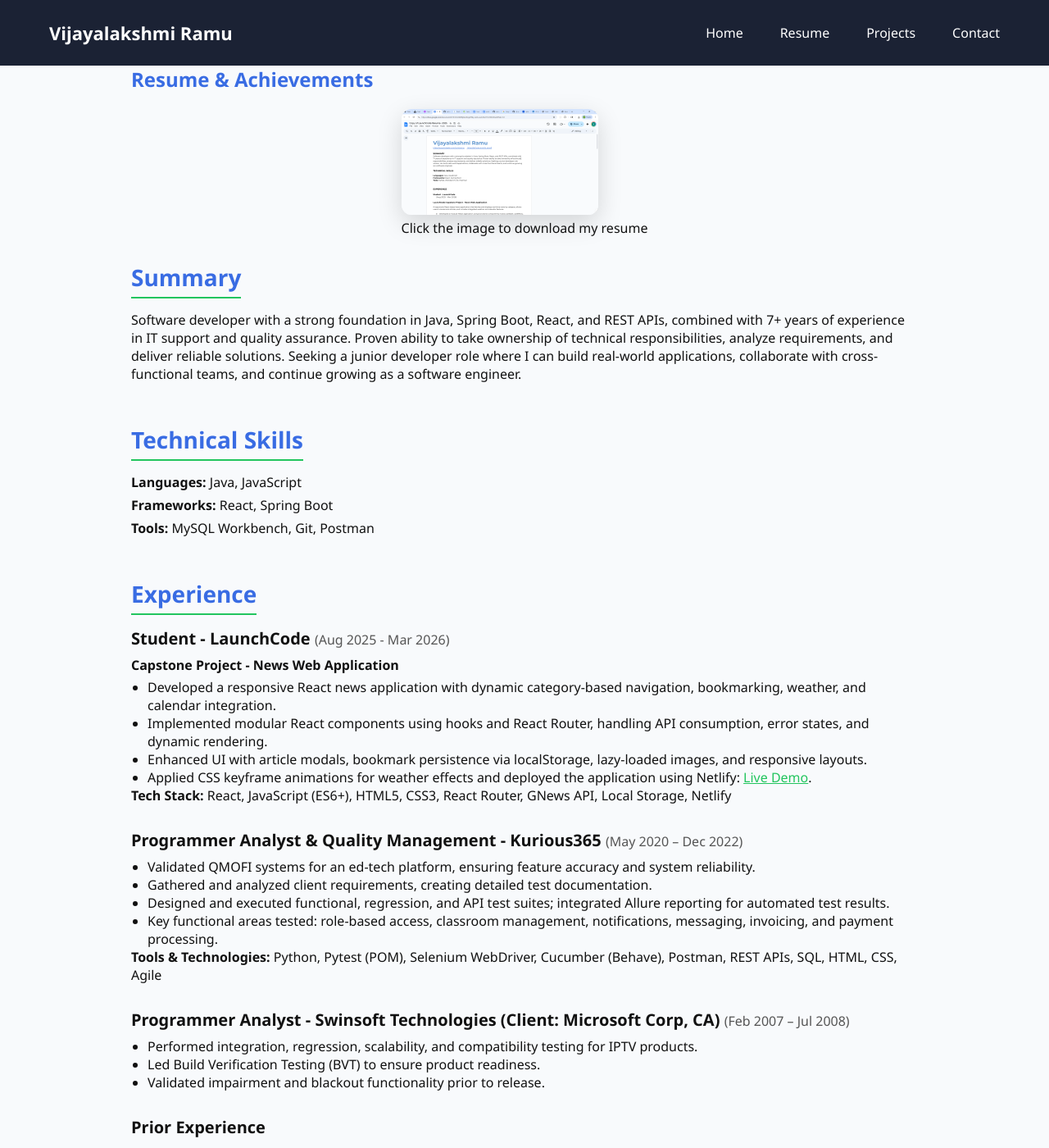
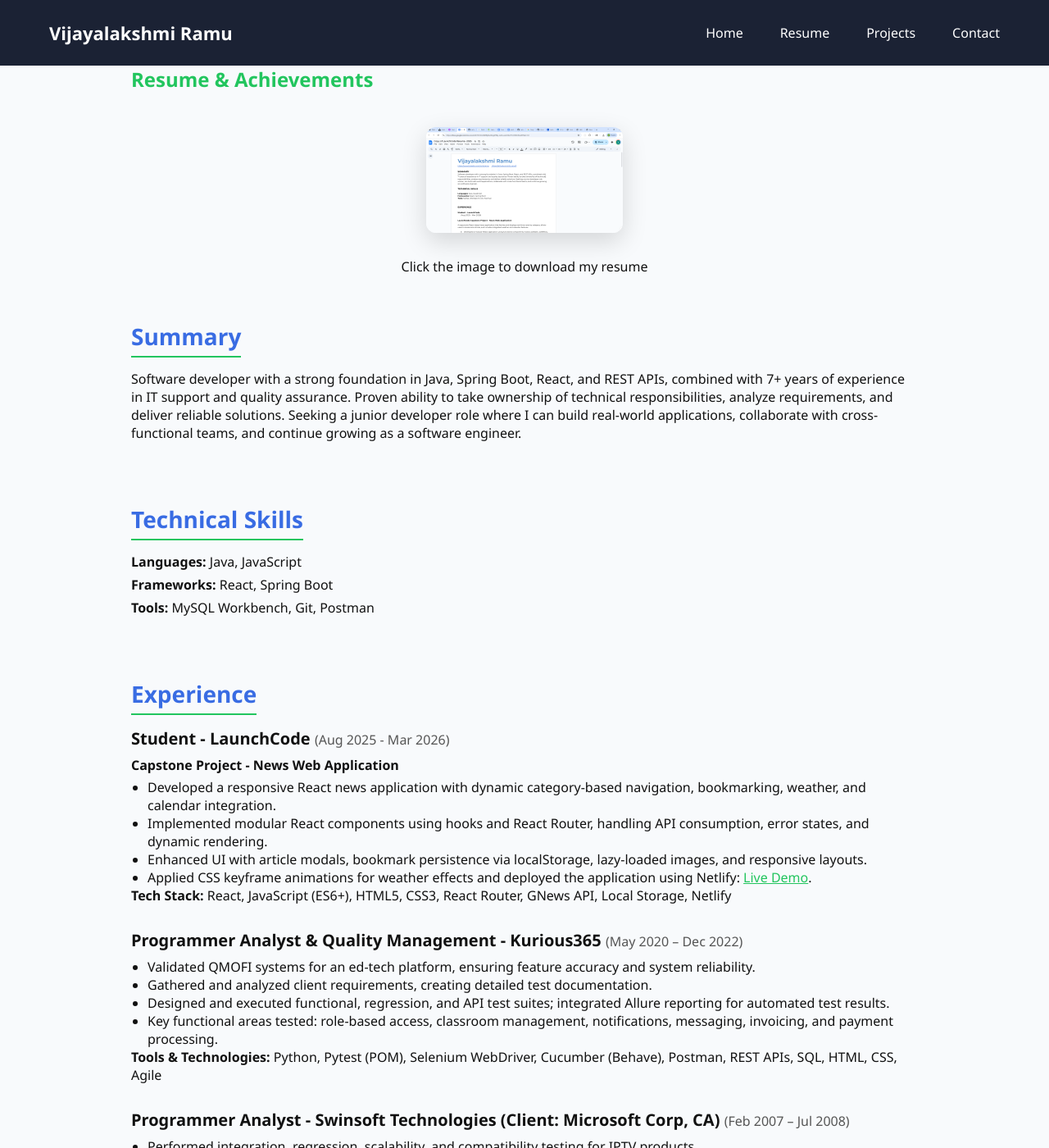
Before and after one commit to Viji-qmofi/Viji-qmofi.github.io, a Jekyll site: the page built from resume.md, in a window 1280 px wide and 1400 px high. Shown: the whole window at 82% size. Built offline with Jekyll 4.4.1, drawn with Linux system fonts in a browser that asks for light colours.

Commit message:
resume updated

```diff
--- a/_layouts/default.html
+++ b/_layouts/default.html
@@ -9,7 +9,7 @@
     <title>{{ page.title }}</title>
 
     <link rel="stylesheet"
-          href="{{ '/assets/css/style.css' | relative_url }}">
+          href="{{ '/assets/css/style.css?v=2' | relative_url }}">
 </head>
 
 <body>
--- a/assets/css/style.css
+++ b/assets/css/style.css
@@ -25,6 +25,26 @@
 a {
     text-decoration: none;
 }
+
+/* ===============================
+   HEADINGS
+================================ */
+
+h1 {
+    color: #0f172a;
+}
+
+h2 {
+    color: var(--accent);
+    margin-bottom: 12px;
+}
+
+h3 {
+    color: #334155;
+    margin-top: 25px;
+    margin-bottom: 8px;
+}
+
 
 /* ===============================
    NAVBAR
@@ -158,10 +178,7 @@
     padding: 100px 40px;
 }
 
-.section h2 {
-    color: #396ce3;
-    margin-bottom: 20px;
-}
+
 
 /* ===============================
    CARDS
@@ -235,6 +252,21 @@
   align-items: center;
   margin-bottom: 30px;
 }
+
+/* ===============================
+   RESUME THUMBNAIL
+================================ */
+
+.resume-thumbnail {
+    width: 100%;
+    max-width: 420px;
+    height: auto;
+    display: block;
+    margin: 30px auto;
+    border-radius: 12px;
+    box-shadow: 0 12px 30px rgba(0,0,0,0.15);
+}
+
 
 .resume-visual img {
   width: 300px;
--- a/resume.md
+++ b/resume.md
@@ -9,7 +9,11 @@
       <!-- Visual Resume -->
       <div class="resume-visual">
              <a href="/assets/files/VRamu_resume.pdf" download>
-             <img src="/assets/images/resume_thumbnail.png" alt="Resume thumbnail">
+             <img
+                  src="{{ '/assets/images/resume_thumbnail.png' | relative_url }}"
+                  alt="Resume preview"
+                  class="resume-thumbnail">
+
              </a>
              <p>Click the image to download my resume</p>
        </div>
```
